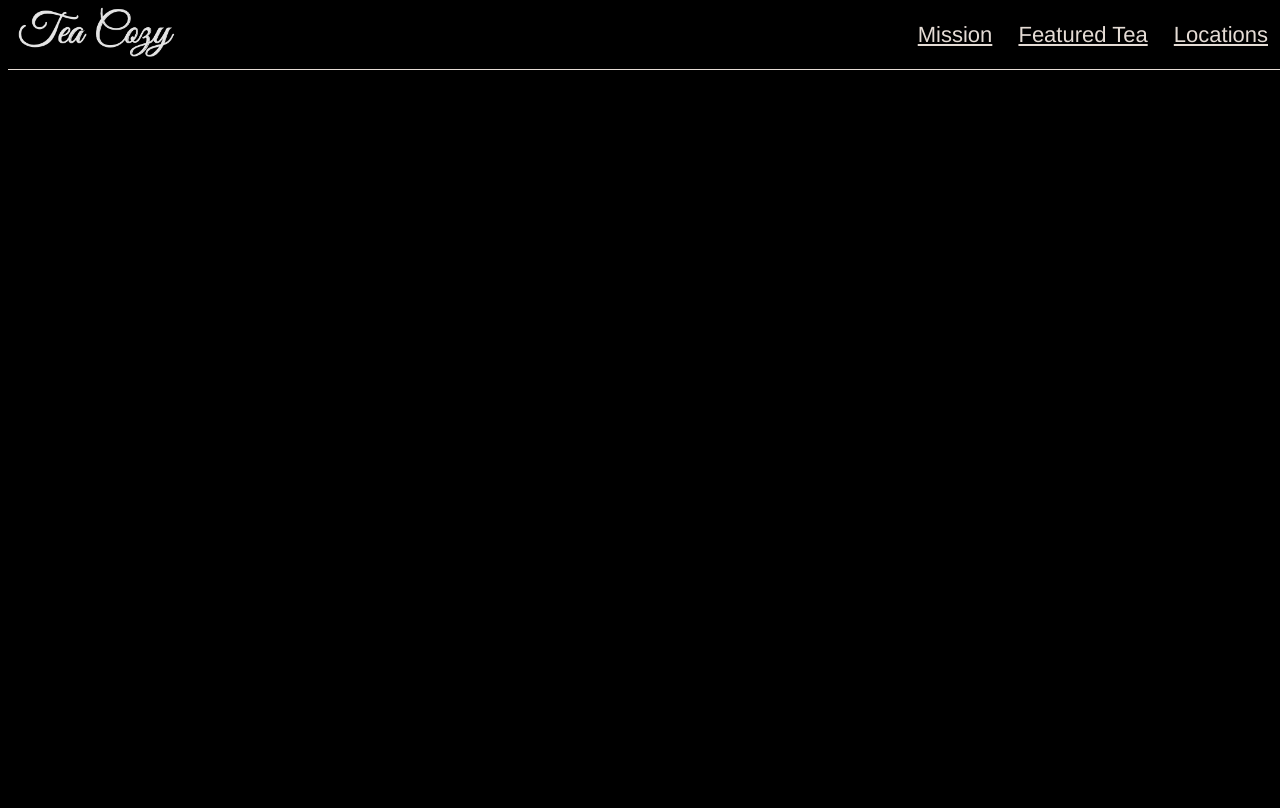
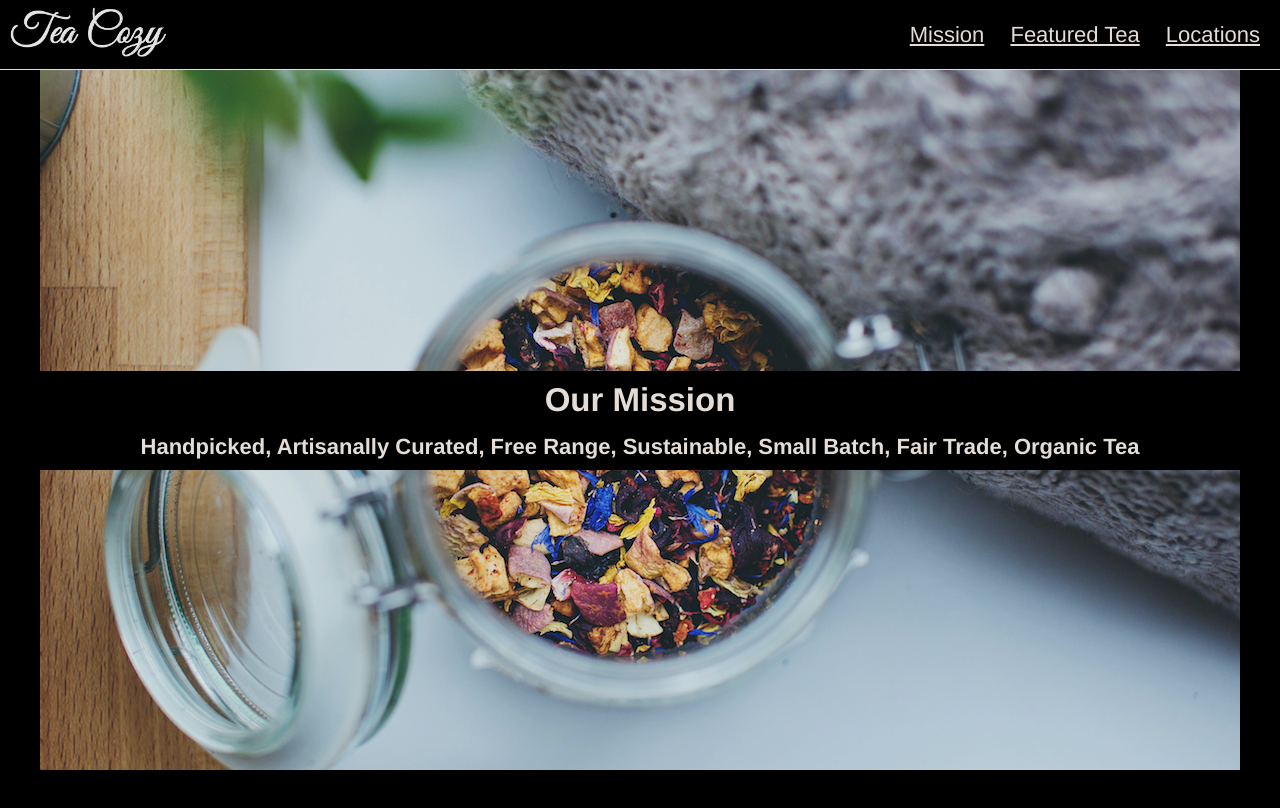
Before and after one commit to AMalekian/TeaCozy, a plain HTML site: page index.html in a window 1280 px wide. Drawn offline with Linux system fonts and the light colour scheme.

Commit message:
mission section done

```diff
--- a/index.html
+++ b/index.html
@@ -14,15 +14,31 @@
       </div>
       <nav class="header_item">
         <ul>
-         <li><a>Mission</a></li>
-         <li><a>Featured Tea</a></li>
-         <li><a>Locations</a></li>
+         <li><a href="#mission">Mission</a></li>
+         <li><a href="#featured">Featured Tea</a></li>
+         <li><a href="#locations">Locations</a></li>
        </ul>
       </nav>
     </header>
 
+    <!-- CONTENT -->
+    <div class="container">
+      <div id="mission">
+        <div class="content">
+          <h2>Our Mission</h2>
+          <h4>Handpicked, Artisanally Curated, Free Range, Sustainable, Small Batch, Fair Trade, Organic Tea</h4>
+        </div>
+      </div>
 
-    <!-- CONTENT -->
+      <div id="featured">
+
+      </div>
+
+      <div id="locations">
+
+      </div>
+
+    </div>
 
 
   </body>
--- a/resources/css/style.css
+++ b/resources/css/style.css
@@ -1,9 +1,11 @@
 body{
   font-family: Helvetica;
+  color: seashell;
   font-size: 22px;
-  color: seashell;
   background-color: black;
   opacity: 0.9;
+  padding: 0;
+  margin: 0;
 }
 
 /* HEADER */
@@ -15,6 +17,7 @@ header {
   border-bottom: 1px solid seashell;
   height: 69px;
   position: fixed;
+  background-color: black;
   width: 100%;
   z-index: 10;
   top: 0;
@@ -33,6 +36,7 @@ nav li{
 
 nav a{
   text-decoration: underline;
+  color: seashell;
 }
 
 #logopic{
@@ -40,3 +44,33 @@ nav a{
   height: 50px;
   margin-left: 10px;
 }
+
+/* CONTENT */
+.container{
+  display: flex;
+  flex-direction: column;
+  align-items: center;
+}
+
+h2, h4{
+  padding: 5px;
+  margin: 5px;
+}
+
+#mission {
+  display: flex;
+  align-items: center;
+  background-image: url(../images/img-mission-background.jpg);
+  background-size: cover;
+  background-repeat: no-repeat;
+  height: 700px;
+  width: 1200px;
+  margin-top: 70px;
+  margin-bottom: 50px;
+}
+
+#mission .content{
+  text-align: center;
+  background-color: black;
+  width: 100%;
+}
```
